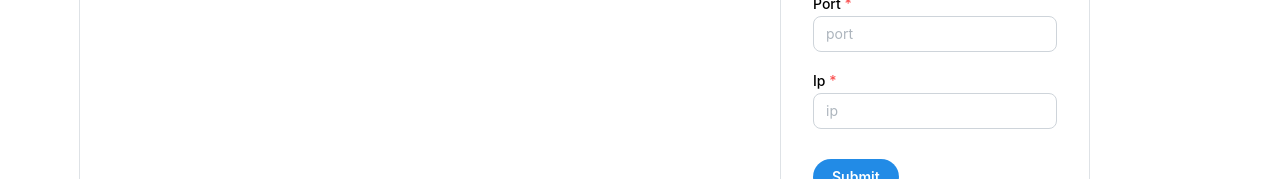
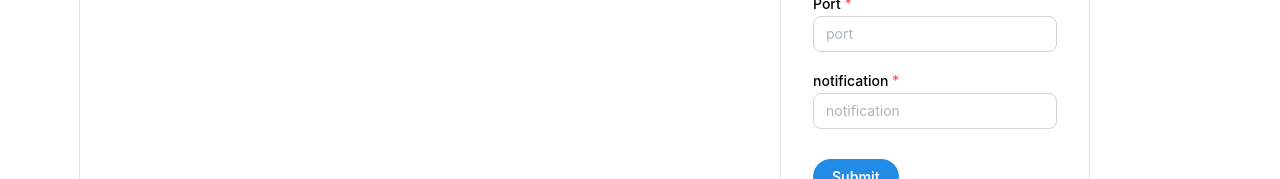
Before and after one commit to hanzinisthebest/authoritarian, a React (Vite) app: page /root/poked in a window 1280 px wide. Shown: the part 360-539 px from the top of the page. Built offline with nearby package versions, Linux system fonts and the light colour scheme.

Commit message:
finishd poked

```diff
--- a/src/components/Authoritarian/Authoritarian.tsx
+++ b/src/components/Authoritarian/Authoritarian.tsx
@@ -20,19 +20,13 @@ const Authoritarian: React.FC<Props> = () => {
 
     validate: {
       ip: (value: string) => (
-         !/^((25[0-5]|2[0-4][0-9]|[01]?[0-9][0-9]?)\.){3}(25[0-5]|2[0-4][0-9]|[01]?[0-9][0-9]?)$/.test(value)?'not valid ip':''),
-      port: (value: string) => {
-        const portRegex = /^(?:[1-9]\d*|0)$/;
-        if (!portRegex.test(value) || Number(value) < 0 || Number(value) > 65535) {
-          return 'Invalid port number';
-        }
-      },
-      notification: (value: string) => {
-        const ipv4Regex = /^((25[0-5]|2[0-4][0-9]|[01]?[0-9][0-9]?)\.){3}(25[0-5]|2[0-4][0-9]|[01]?[0-9][0-9]?)$/;
-        if (!ipv4Regex.test(value)) {
-          return 'Invalid IPv4 address';
-        }
-      },
+         !/^((25[0-5]|2[0-4][0-9]|[01]?[0-9][0-9]?)\.){3}(25[0-5]|2[0-4][0-9]|[01]?[0-9][0-9]?)$/.test(value)?'not valid ip':null),
+      port: (value: string) => (
+         !/^(?:[1-9]\d*|0)$/.test(value)?'Invalid port number':Number(value) < 0? 'Invalid port number':Number(value) > 65535? 'Invalid port number':null
+      ),
+      notification: (value: string) => (
+        !/^((25[0-5]|2[0-4][0-9]|[01]?[0-9][0-9]?)\.){3}(25[0-5]|2[0-4][0-9]|[01]?[0-9][0-9]?)$/.test(value)?'Invalid IPv4 address':null)
+
     },
   });
   const navigate = useNavigate();
@@ -57,7 +51,7 @@ const Authoritarian: React.FC<Props> = () => {
             label="Ip"
             placeholder="ip"
             value={form.values.ip}
-            onChange={(event) => form.setFieldValue('ip', event.currentTarget.value)}
+           {...form.getInputProps('ip')}
             // error={form.errors.email && 'Invalid email'}
             radius="md"
           />
@@ -66,16 +60,16 @@ const Authoritarian: React.FC<Props> = () => {
             label="Port"
             placeholder="port"
             value={form.values.port}
-            onChange={(event) => form.setFieldValue('port', event.currentTarget.value)}
+            {...form.getInputProps('port')}
             // error={form.errors.email && 'Invalid email'}
             radius="md"
           />
           <TextInput
             required
-            label="Ip"
-            placeholder="ip"
+            label="notification"
+            placeholder="notification"
             value={form.values.notification}
-            onChange={(event) => form.setFieldValue('notification', event.currentTarget.value)}
+            {...form.getInputProps('notification')}
             // error={form.errors.email && 'Invalid email'}
             radius="md"
           />
```
